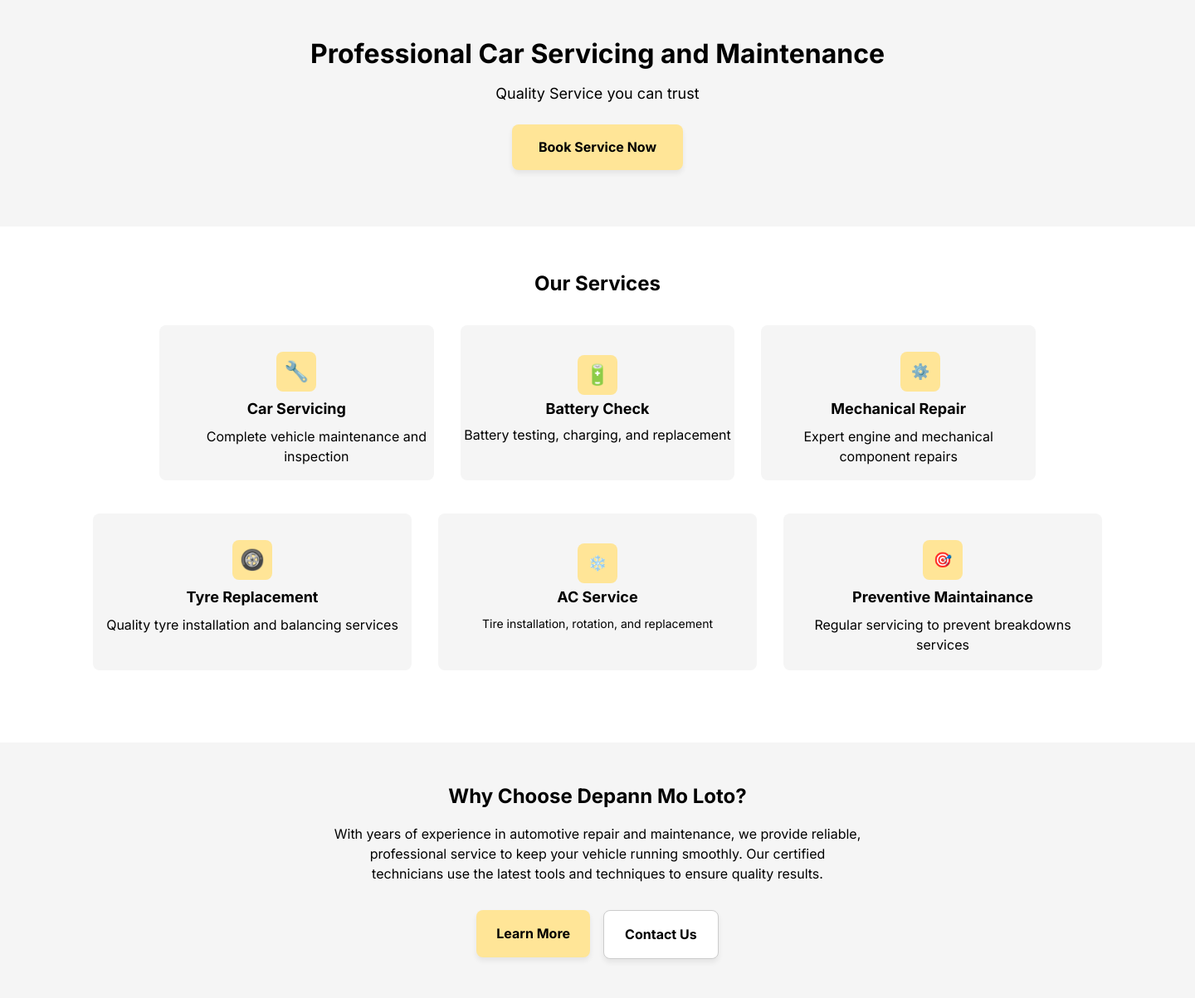
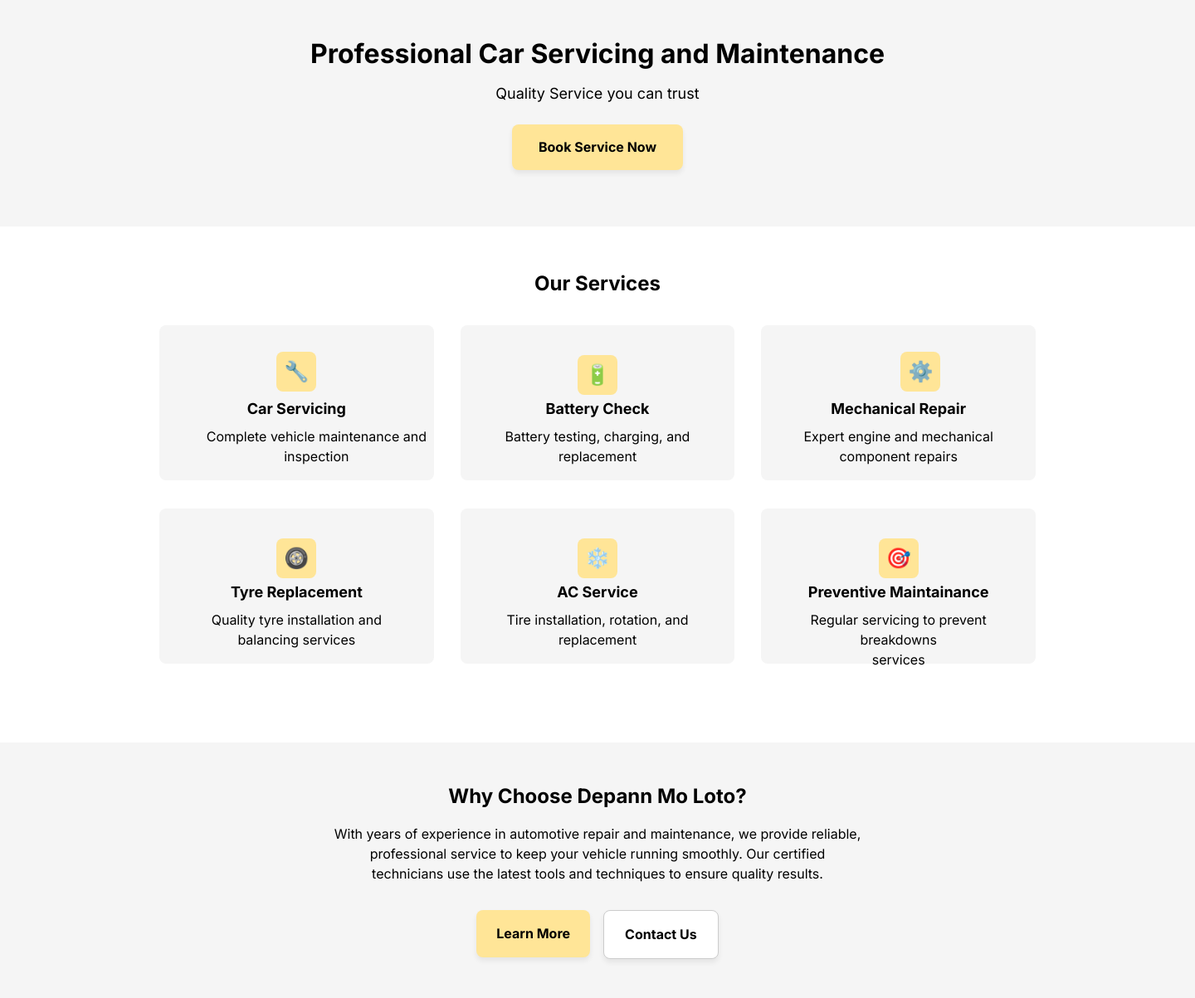
Before and after one commit to DushyantRamburn/Depann-Mo-Loto, a Django app: page / in a window 1440 px wide. Shown: the part 161-1364 px from the top of the page at 83% size. Run offline with Django 5.2, Linux system fonts and the light colour scheme.

Commit message:
Update home.html
Fixed the alignment on the home page for the services section

```diff
--- a/templates/pages/home.html
+++ b/templates/pages/home.html
@@ -31,7 +31,7 @@
           <div class="container-7"><div class="text-wrapper-7">🔋</div></div>
         </div>
         <div class="heading"><div class="text-wrapper-5">Battery Check</div></div>
-        <div class="container-8"><p class="text-wrapper-8">Battery testing, charging, and replacement</p></div>
+        <div class="container-8"><p class="text-wrapper-9">Battery testing, charging, and replacement</p></div>
       </div>
       <div class="background">
         <div class="heading"><div class="text-wrapper-5">Mechanical Repair</div></div>
@@ -39,39 +39,39 @@
           <p class="text-wrapper-9">Expert engine and mechanical component repairs</p>
         </div>
         <div class="background-3">
-          <div class="div-wrapper"><div class="text-wrapper-10">⚙️</div></div>
+          <div class="div-wrapper"><div class="text-wrapper-7">⚙️</div></div>
+        </div>
+      </div>
+    </div>
+
+
+    <!-- Services Section 2 -->
+    <div class="container-5">
+      <div class="background">
+        <div class="heading"><div class="text-wrapper-5">Tyre Replacement</div></div>
+        <div class="container-8"><p class="text-wrapper-9">Quality tyre installation and balancing services</p></div>
+        <div class="background-2">
+          <div class="div-wrapper"><div class="text-wrapper-7">🛞</div></div>
+        </div>
+      </div>
+      <div class="background">
+        <div class="heading"><div class="text-wrapper-5">AC Service</div></div>
+        <div class="container-8"><p class="text-wrapper-9">Tire installation, rotation, and replacement</p></div>
+        <div class="background-2">
+          <div class="div-wrapper"><div class="text-wrapper-7">❄️</div></div>
+        </div>
+      </div>
+      <div class="background">
+        <div class="heading"><div class="text-wrapper-5">Preventive Maintainance</div></div>
+        <div class="container-8">
+          <p class="text-wrapper-9">Regular servicing to prevent breakdowns<br />services</p>
+        </div>
+        <div class="background-2">
+          <div class="div-wrapper"><div class="text-wrapper-7">🎯</div></div>
         </div>
       </div>
     </div>
   </div>
-
-  <!-- Services Section 2 -->
-  <div class="container-9">
-    <div class="background-4">
-      <div class="heading"><div class="text-wrapper-5">Tyre Replacement</div></div>
-      <div class="container-8"><p class="text-wrapper-11">Quality tyre installation and balancing services</p></div>
-      <div class="container-wrapper">
-        <div class="container-7"><div class="text-wrapper-7">🛞</div></div>
-      </div>
-    </div>
-    <div class="background-5">
-      <div class="heading"><div class="text-wrapper-5">AC Service</div></div>
-      <div class="container-8"><p class="text-wrapper-12">Tire installation, rotation, and replacement</p></div>
-      <div class="background-6">
-        <div class="div-wrapper"><div class="text-wrapper-10">❄️</div></div>
-      </div>
-    </div>
-    <div class="background-5">
-      <div class="heading"><div class="text-wrapper-5">Preventive Maintainance</div></div>
-      <div class="container-8">
-        <p class="precision-wheel">Regular servicing to prevent breakdowns<br />services</p>
-      </div>
-      <div class="background-3">
-        <div class="div-wrapper"><div class="text-wrapper-10">🎯</div></div>
-      </div>
-    </div>
-  </div>
-
   <!-- Why Choose Us Section -->
   <div class="section-2">
     <div class="container-10">
```
